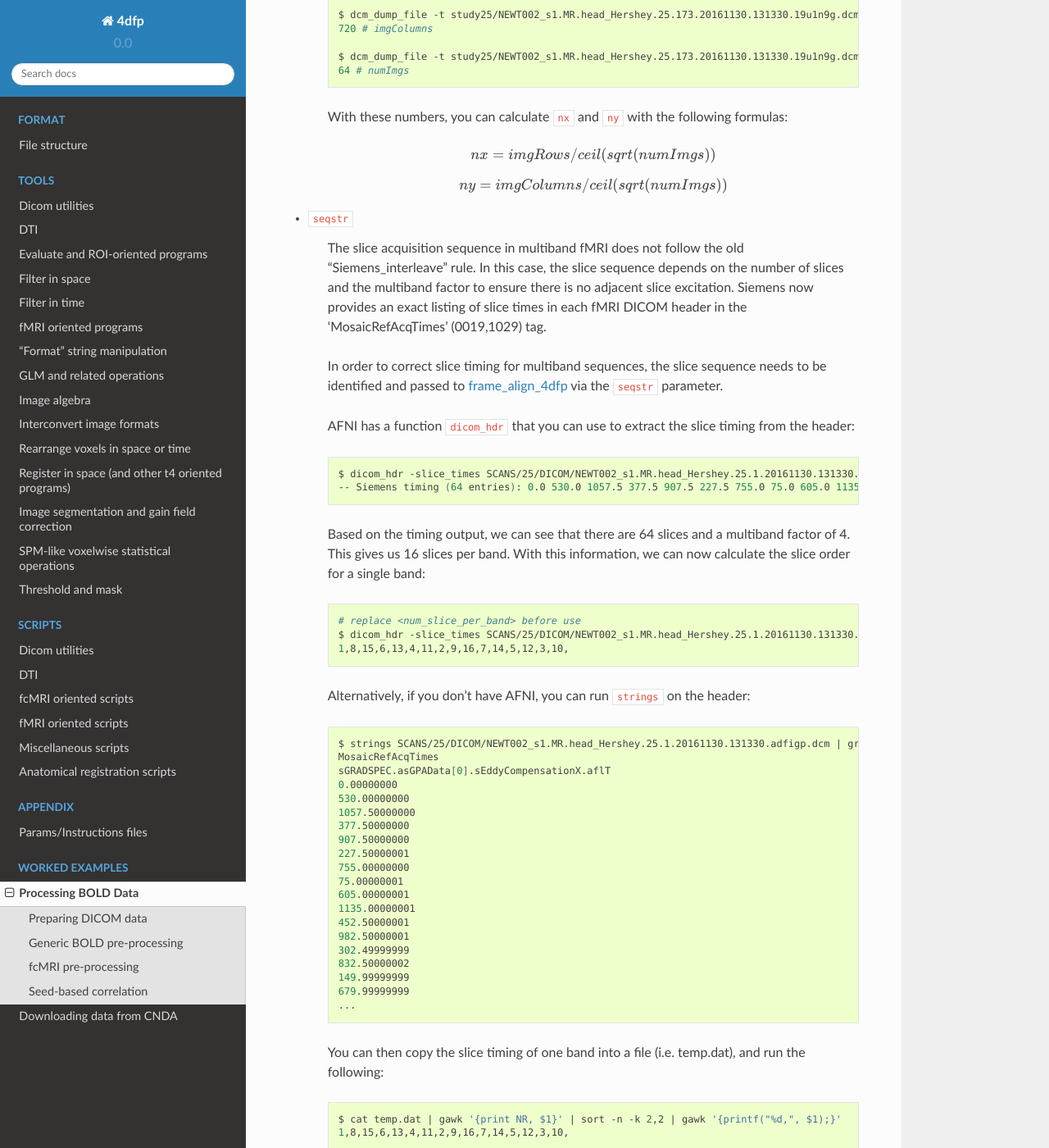
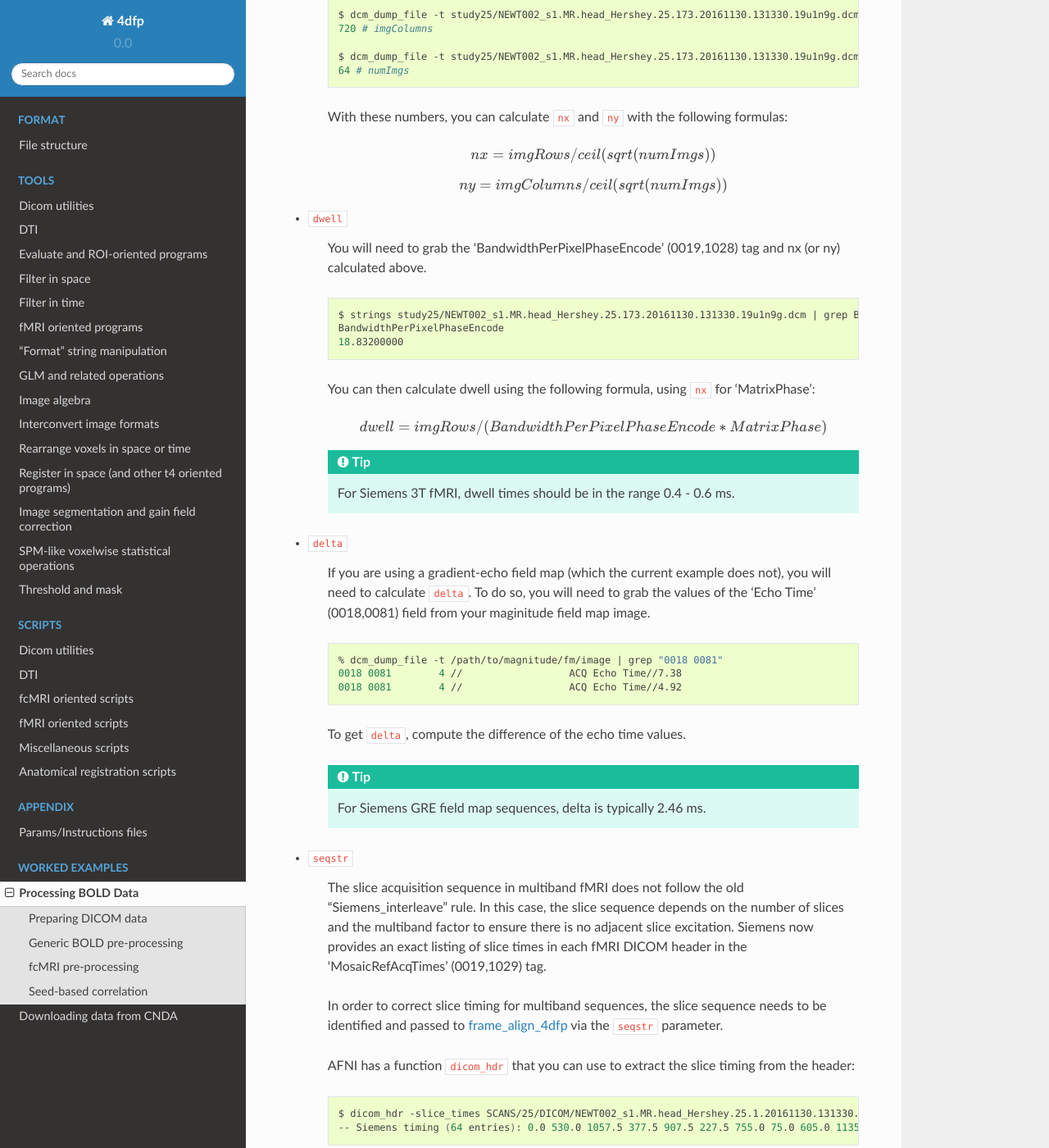
Before and after one commit to BlackHershey/4dfp-docs, a Sphinx documentation site: the page built from docs/examples/bold-example.rst, in a window 1280 px wide and 1400 px high, scrolled down 2420 px. Shown: the whole window at 82% size. Built offline with Sphinx 7.4.7 and the Read the Docs theme 2.0.0, drawn with Linux system fonts in a browser that asks for light colours; some of the changed text lies outside the part shown.

Commit message:
added explanations for dwell + delta

```diff
--- a/docs/examples/bold-example.rst
+++ b/docs/examples/bold-example.rst
@@ -52,7 +52,7 @@ Now that we have our DICOM data sorted, we are almost ready to begin BOLD pre-pr
 latest version.
 
 Generic BOLD pre-processing
-++++++++++++++++++++++++++
++++++++++++++++++++++++++++
 
 In order to run cross bold, we first need to set up some input files.
 
@@ -108,6 +108,38 @@ Some variables don't match a specific tag in the DICOM header and need to be cal
     .. math:: nx = imgRows / ceil(sqrt(numImgs))
     .. math:: ny = imgColumns / ceil(sqrt(numImgs))
 
+* :code:`dwell`
+
+    You will need to grab the 'BandwidthPerPixelPhaseEncode' (0019,1028) tag and nx (or ny) calculated above.
+
+    .. code-block:: bash
+
+        $ strings study25/NEWT002_s1.MR.head_Hershey.25.173.20161130.131330.19u1n9g.dcm | grep BandwidthPer -A 1
+        BandwidthPerPixelPhaseEncode
+        18.83200000
+
+    You can then calculate dwell using the following formula, using :code:`nx` for 'MatrixPhase':
+
+    .. math:: dwell = imgRows / (BandwidthPerPixelPhaseEncode * MatrixPhase)
+
+    .. tip:: For Siemens 3T fMRI, dwell times should be in the range 0.4 - 0.6 ms.
+
+* :code:`delta`
+
+    If you are using a gradient-echo field map (which the current example does not), you will need to calculate :code:`delta`.
+    To do so, you will need to grab the values of the 'Echo Time' (0018,0081) field from your maginitude field map image.
+
+    .. code-block:: bash
+
+        % dcm_dump_file -t /path/to/magnitude/fm/image | grep "0018 0081"
+        0018 0081        4 //                  ACQ Echo Time//7.38
+        0018 0081        4 //                  ACQ Echo Time//4.92
+
+    To get :code:`delta`, compute the difference of the echo time values.
+
+    .. tip:: For Siemens GRE field map sequences, delta is typically 2.46 ms.
+
+
 * :code:`seqstr`
 
     The slice acquisition sequence in multiband fMRI does not follow the old "Siemens_interleave" rule.
@@ -133,7 +165,7 @@ Some variables don't match a specific tag in the DICOM header and need to be cal
         $ dicom_hdr -slice_times SCANS/25/DICOM/NEWT002_s1.MR.head_Hershey.25.1.20161130.131330.adfigp.dcm | cut -d ":" -f2 | tr " " "\n" | tail -n <num_slice_per_band> | gawk '{print NR, $1}' | sort -n -k 2,2 | gawk '{printf("%d,", $1);}'
         1,8,15,6,13,4,11,2,9,16,7,14,5,12,3,10,
 
-    Alternatively, if you don't have AFNI, you can run :code:`strings` on the header:
+    Alternatively, you can run :code:`strings` on the header:
 
     .. code-block:: bash
 
```
